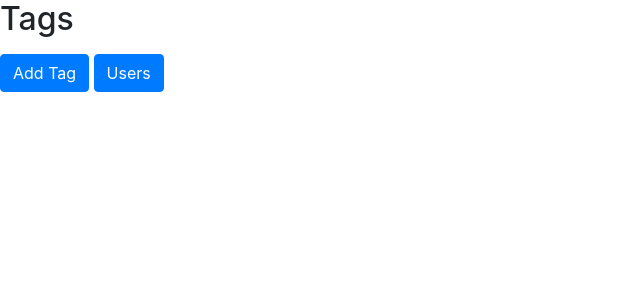
After one commit to surinnin2/flask-blogly-part3, a Flask app: page /tags in a window 1280 px wide. The commit adds this page. Shown: the top 300 px of the page, without its empty margins (0-640 px from the left). Run offline with Flask 2, Linux system fonts and the light colour scheme; data that the repository does not hold is empty.

Commit message:
completed

```diff
--- a/app.py
+++ b/app.py
@@ -1,7 +1,7 @@
 """Blogly application."""
 
 from flask import Flask, request, redirect, render_template
-from models import db, connect_db, User, Post, get_time_now
+from models import db, connect_db, User, Post, Tag, PostTag, get_time_now
 from flask_debugtoolbar import DebugToolbarExtension
 
 app = Flask(__name__)
@@ -44,7 +44,7 @@ def add_user():
         db.session.commit()
 
         return redirect(f'/users/{user.id}')
-    else:
+    elif request.method == 'GET':
 
         return render_template('add_user_form.html')
 
@@ -83,12 +83,14 @@ def edit_user(user_id):
 def delete_user(user_id):
     """delete user"""
 
-    User.query.filter_by(id=user_id).delete()
+    #User.query.filter_by(id=user_id).delete()
+    user = User.query.get_or_404(user_id)
+    db.session.delete(user)
     db.session.commit()
 
     users = User.query.all()
 
-    return render_template('main.html', users=users)
+    return redirect('/users')
 
 # POST ROUTES
 
@@ -99,7 +101,8 @@ def add_post(user_id):
     if request.method == 'GET':
 
         user = User.query.get_or_404(user_id)
-        return render_template('new_post.html', user=user)
+        tags = Tag.query.all()
+        return render_template('new_post.html', user=user, tags=tags)
 
     else:
 
@@ -107,8 +110,10 @@ def add_post(user_id):
 
         title = request.form['title']
         content = request.form['content']
+        tag_ids = [int(id) for id in request.form.getlist('tags')]
+        tags = Tag.query.filter(Tag.id.in_(tag_ids)).all()
 
-        post = Post(title=title, content=content, user=user)
+        post = Post(title=title, content=content, user=user, tags=tags)
         db.session.add(post)
         db.session.commit()
 
@@ -120,7 +125,8 @@ def get_post(post_id):
 
     post = Post.query.get_or_404(post_id)
     user = User.query.get_or_404(post.user_id)
-    return render_template('post.html', post=post, user=user)
+    tags = post.tags
+    return render_template('post.html', post=post, user=user, tags=tags)
 
 @app.route('/posts/<int:post_id>/edit', methods=["GET", "POST"])
 def edit_post(post_id):
@@ -130,7 +136,10 @@ def edit_post(post_id):
 
         post = Post.query.get_or_404(post_id)
         user = User.query.get_or_404(post.user_id)
-        return render_template('post_edit.html', post=post, user=user)
+        tags = Tag.query.all()
+        content = post.content
+
+        return render_template('post_edit.html', post=post, user=user, tags=tags, content=content)
 
     else:
 
@@ -139,10 +148,13 @@ def edit_post(post_id):
 
         title = request.form['title']
         content = request.form['content']
+        tag_ids = [int(id) for id in request.form.getlist('tags')]
+        tags = Tag.query.filter(Tag.id.in_(tag_ids)).all()
 
         post.title = title
         post.content = content
         post.created_at = get_time_now()
+        post.tags = tags
 
         db.session.add(post)
         db.session.commit()
@@ -155,7 +167,75 @@ def delete_post(post_id):
     post = Post.query.get_or_404(post_id)
     user = User.query.get_or_404(post.user_id)
 
-    Post.query.filter_by(id=post_id).delete()
+    db.session.delete(post)
     db.session.commit()
 
     return redirect(f'/users/{user.id}')
+
+@app.route('/tags')
+def get_tags():
+    """show all tags"""
+
+    tags = Tag.query.all()
+
+    return render_template('list_tags.html', tags=tags)
+
+@app.route('/tags/<int:tag_id>')
+def tag_detail(tag_id):
+    """show tag details"""
+
+    tag = Tag.query.get_or_404(tag_id)
+    posts = tag.posts
+
+    return render_template('tag_details.html', tag=tag, posts=posts)
+
+@app.route('/tags/new', methods=['GET', 'POST'])
+def new_tag():
+    """New Tag form"""
+
+    if request.method == 'POST':
+
+        tagName = request.form['tag_name']
+
+        tag = Tag(name=tagName)
+        db.session.add(tag)
+        db.session.commit()
+
+        return redirect('/tags')
+
+    elif request.method == 'GET':
+
+        return render_template('create_tag.html')
+
+@app.route('/tags/<int:tag_id>/edit', methods=['GET', 'POST'])
+def edit_tag(tag_id):
+    """Edit Tag"""
+
+    if request.method == 'GET':
+
+        tag = Tag.query.get_or_404(tag_id)
+
+        return render_template('edit_tag.html', tag=tag)
+
+    elif request.method == 'POST':
+
+        tag = Tag.query.get_or_404(tag_id)
+
+        tagName = request.form['tag_name']
+
+        tag.name = tagName
+
+        db.session.commit()
+
+        return redirect('/tags')
+
+@app.route('/tags/<int:tag_id>/delete')
+def delete_tag(tag_id):
+
+    tag = Tag.query.get_or_404(tag_id)
+    db.session.delete(tag)
+    db.session.commit()
+
+    tags = Tag.query.all()
+
+    return redirect('/tags')
--- /dev/null
+++ b/templates/list_tags.html
@@ -0,0 +1,15 @@
+{% extends 'base.html' %}
+
+{% block title %} Tags Page {% endblock %}
+
+{% block body %}
+<h2>Tags</h2>
+
+<ul>
+    {% for tag in tags  %}
+    <li><a href='/tags/{{ tag.id }}'>{{ tag.name }}</a></li>
+    {% endfor %}
+</ul>
+<a href="/tags/new" class="btn btn-primary">Add Tag</a>
+<a href="/users" class="btn btn-primary">Users</a>
+{% endblock %}
--- a/templates/main.html
+++ b/templates/main.html
@@ -11,4 +11,5 @@
     {% endfor %}
 </ul>
 <a href="/new" class="btn btn-primary">Add User</a>
+<a href="/tags" class="btn btn-primary">Tags</a>
 {% endblock %}
--- a/templates/new_post.html
+++ b/templates/new_post.html
@@ -13,6 +13,12 @@
         <label for="content">Content</label>
         <textarea name="content" class="form-control" rows="4" id="content" placeholder="enter content"></textarea>
     </div>
+    {% for tag in tags %}
+    <div class="form-check">
+        <input class='form-check-input' type='checkbox' value='{{ tag.id }}' id='{{ tag.id }}' name='tags'>
+        <label class='form-check-label' for='{{ tag.id }}'>{{tag.name}}</label>
+    </div>
+    {% endfor %}
     <a href="/users/{{user.id}}" class="btn btn-secondary">Cancel</a>
     <button type="submit" class="btn btn-success">Add</button>
 </form>
```
Also changed, not shown: models.py (+20 -0 lines), requirements.txt (+7 -0 lines), templates/create_tag.html (added, +16 -0 lines), templates/edit_tag.html (added, +16 -0 lines), templates/post.html (+8 -3 lines), templates/post_edit.html (+8 -2 lines), templates/tag_details.html (added, +15 -0 lines).
